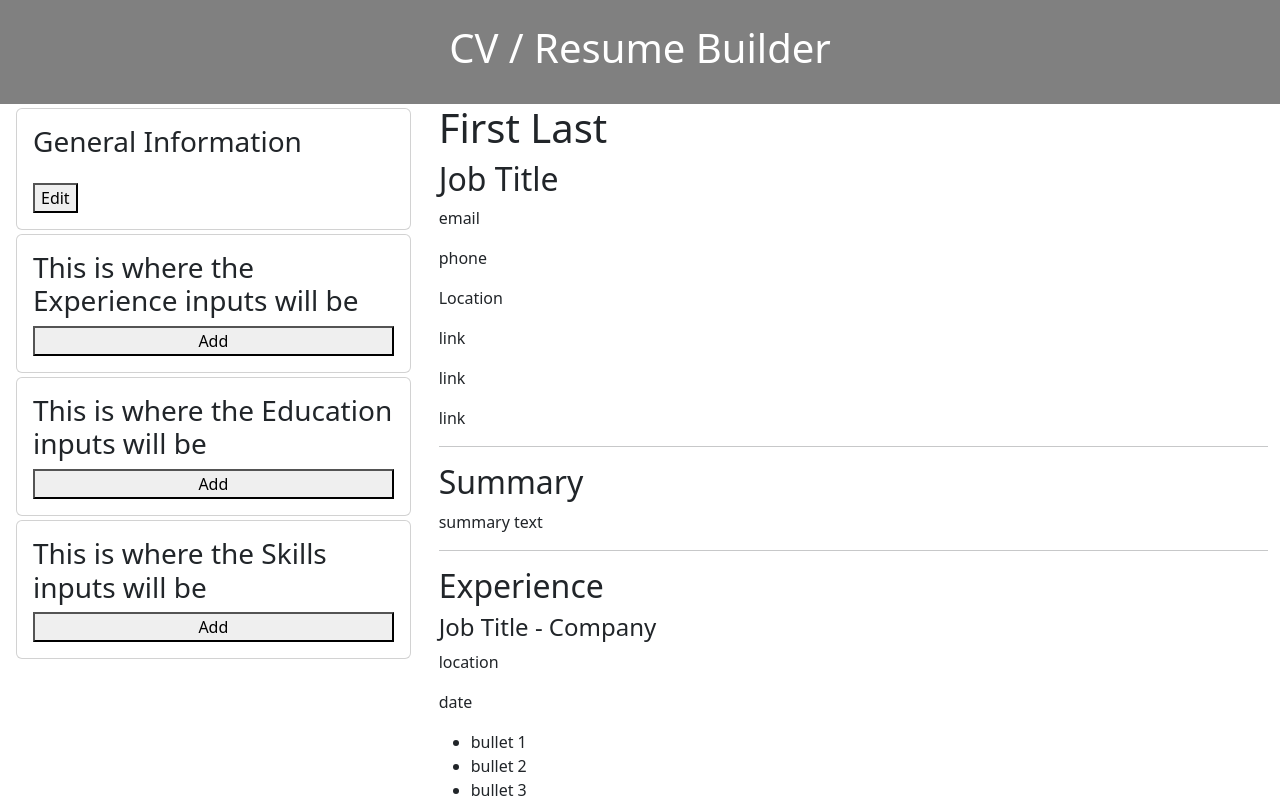
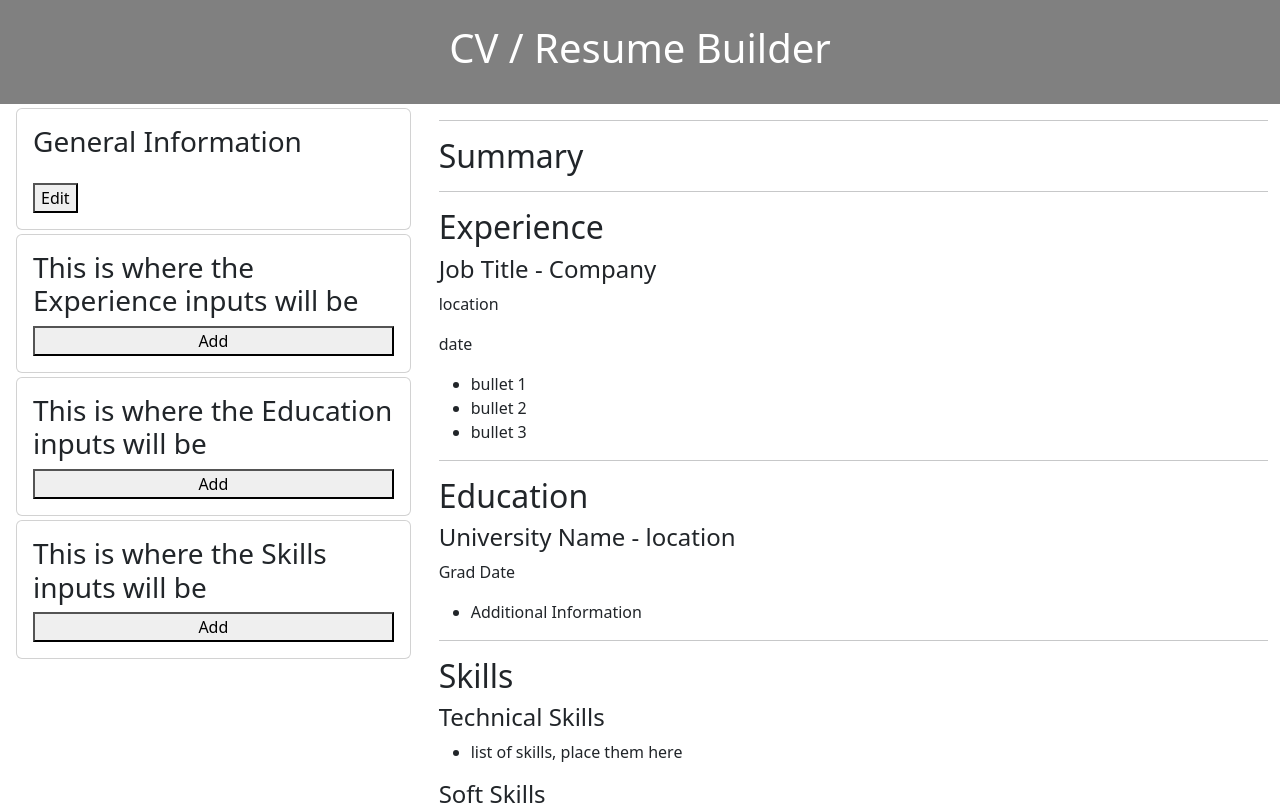
Before and after one commit to Bateeters/CVResumeBuilder, a React (Vite) app: page / in a window 1280 px wide. Shown: the top 805 px of the page. Built offline with nearby package versions, Linux system fonts and the light colour scheme.

Commit message:
updated link section of general info to have add and remove functionality

```diff
--- a/src/App.jsx
+++ b/src/App.jsx
@@ -60,7 +60,12 @@ function App() {
             <Skills />
           </div>
           <div className='col-8'>
-            <CVDisplay />
+            <CVDisplay
+              general = {info.general}
+              experience = {info.experience}
+              education = {info.education}
+              skills = {info.skills}
+            />
           </div>
         </div>
       </div>
--- a/src/components/CVDisplay.jsx
+++ b/src/components/CVDisplay.jsx
@@ -1,17 +1,22 @@
-function CVDisplay(){
+function CVDisplay({ general, experience, education, skills}){
     return(
         <>
-            <h1>First Last</h1>
-            <h2>Job Title</h2>
-            <p>email</p>
-            <p>phone</p>
-            <p>Location</p>
-            <p>link</p>
-            <p>link</p>
-            <p>link</p>
+            <h1>{general.firstName} {general.lastName}</h1>
+            <h2>{general.jobTitle}</h2>
+            <p>{general.email}</p>
+            <p>{general.phone}</p>
+            <p>{general.location}</p>
+            {general.links.map((link) => (
+                <p key={link.id}>{link.name}:&nbsp;
+                    <a href={link.url} target="_blank">
+                        {link.url}
+                    </a>
+                </p>
+            ))}
+
             <hr />
             <h2>Summary</h2>
-            <p>summary text</p>
+            <p>{general.summary}</p>
             <hr />
             <h2>Experience</h2>
             <h4>Job Title - Company</h4>
--- a/src/components/SideNav/GeneralInfo.jsx
+++ b/src/components/SideNav/GeneralInfo.jsx
@@ -2,6 +2,20 @@ import { useState } from "react";
 
 function GeneralInfo({ general, setGeneral }) {
     const [isEditing, setIsEditing] = useState(false);
+
+    const handleAddLink = (e) => {
+        e.preventDefault(); // this prevents page reload on click
+        setGeneral({
+            ...general,
+            links: [...general.links, {name: "", url: ""}]
+        })
+    }
+
+    const handleRemoveLink = (i) => {
+        const updatedLinks = [...general.links]; // grab the current list of links
+        updatedLinks.splice(i, 1); // removes just 1 item at the specified index, "i"
+        setGeneral({ ...general, links: updatedLinks }); // update the current list of links with the change
+    }
 
     return (
         <>
@@ -51,7 +65,33 @@ function GeneralInfo({ general, setGeneral }) {
                             onChange={(e) => setGeneral({ ...general, summary: e.target.value})}
                         />
 
-                        <button>Add Link</button>
+                        <label htmlFor="">Links</label>
+                        {general.links.map((link, index) => (
+                            <div key={index} style={{ marginBottom: "10px" }}>
+                                <input
+                                type="text"
+                                placeholder="Link Name"
+                                value={link.name}
+                                onChange={(e) => {
+                                    const updatedLinks = [...general.links];
+                                    updatedLinks[index].name = e.target.value;
+                                    setGeneral({ ...general, links: updatedLinks });
+                                }}
+                                />
+                                <input
+                                type="text"
+                                placeholder="Link URL"
+                                value={link.url}
+                                onChange={(e) => {
+                                    const updatedLinks = [...general.links];
+                                    updatedLinks[index].url = e.target.value;
+                                    setGeneral({ ...general, links: updatedLinks });
+                                }}
+                                />
+                                <button type="button" onClick={() => handleRemoveLink(index)}>X</button>
+                            </div>
+                        ))}
+                        <button onClick={handleAddLink}>Add Link</button>
 
                         <button
                             // make submit button switch editing mode to "false"
@@ -70,7 +110,11 @@ function GeneralInfo({ general, setGeneral }) {
                         <p>{general.email}</p>
                         <p>{general.phone}</p>
                         <p>{general.location}</p>
-                        <p>{general.links}</p>
+                        {general.links.map((link) => (
+                            <p key={link.id}>{link.name}:&nbsp;
+                                <a href={link.url}>{link.url}</a>
+                            </p>
+                        ))}
                         <p>{general.summary}</p>
                         <button
                             // make edit button switch editing mode to "true"
```
